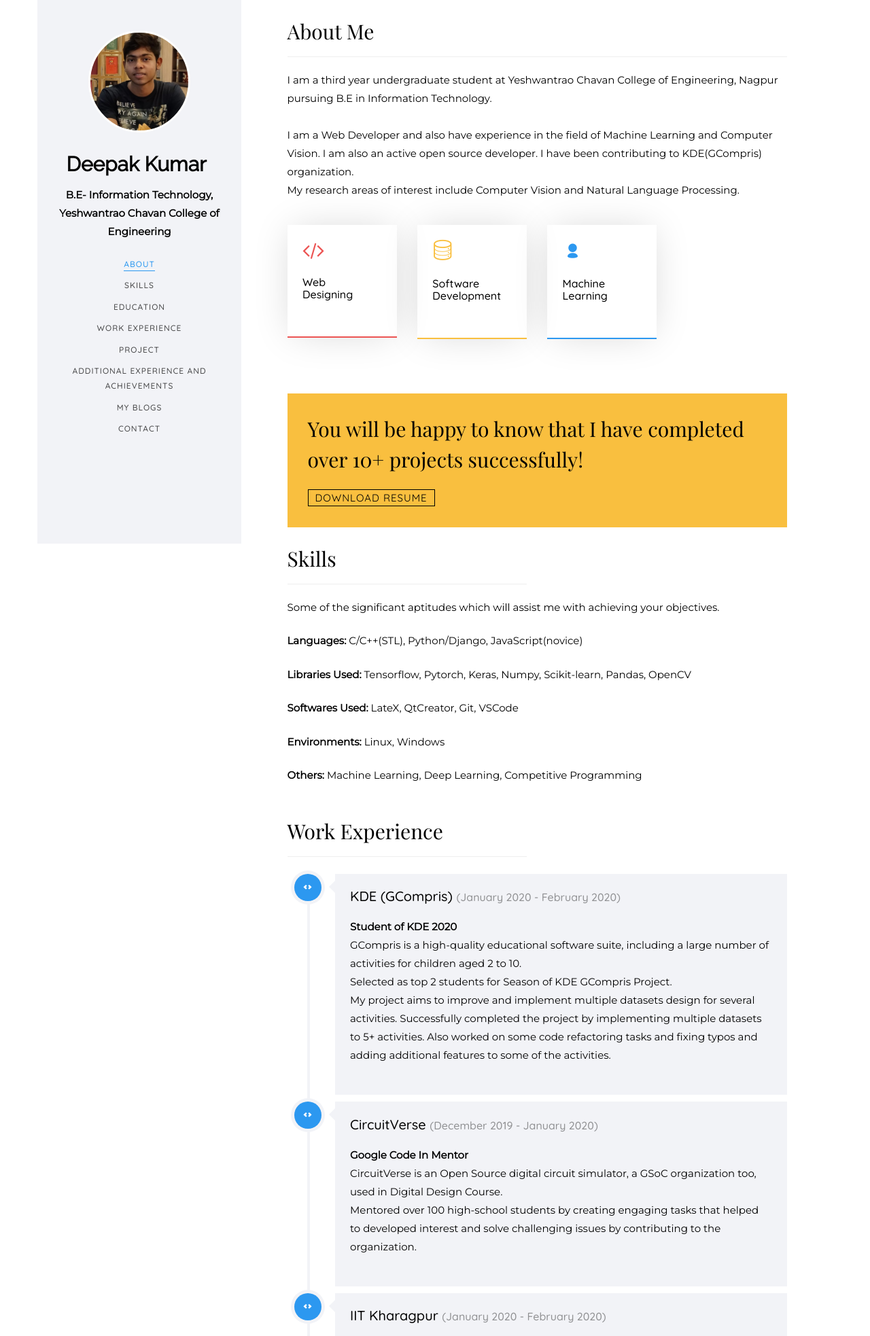
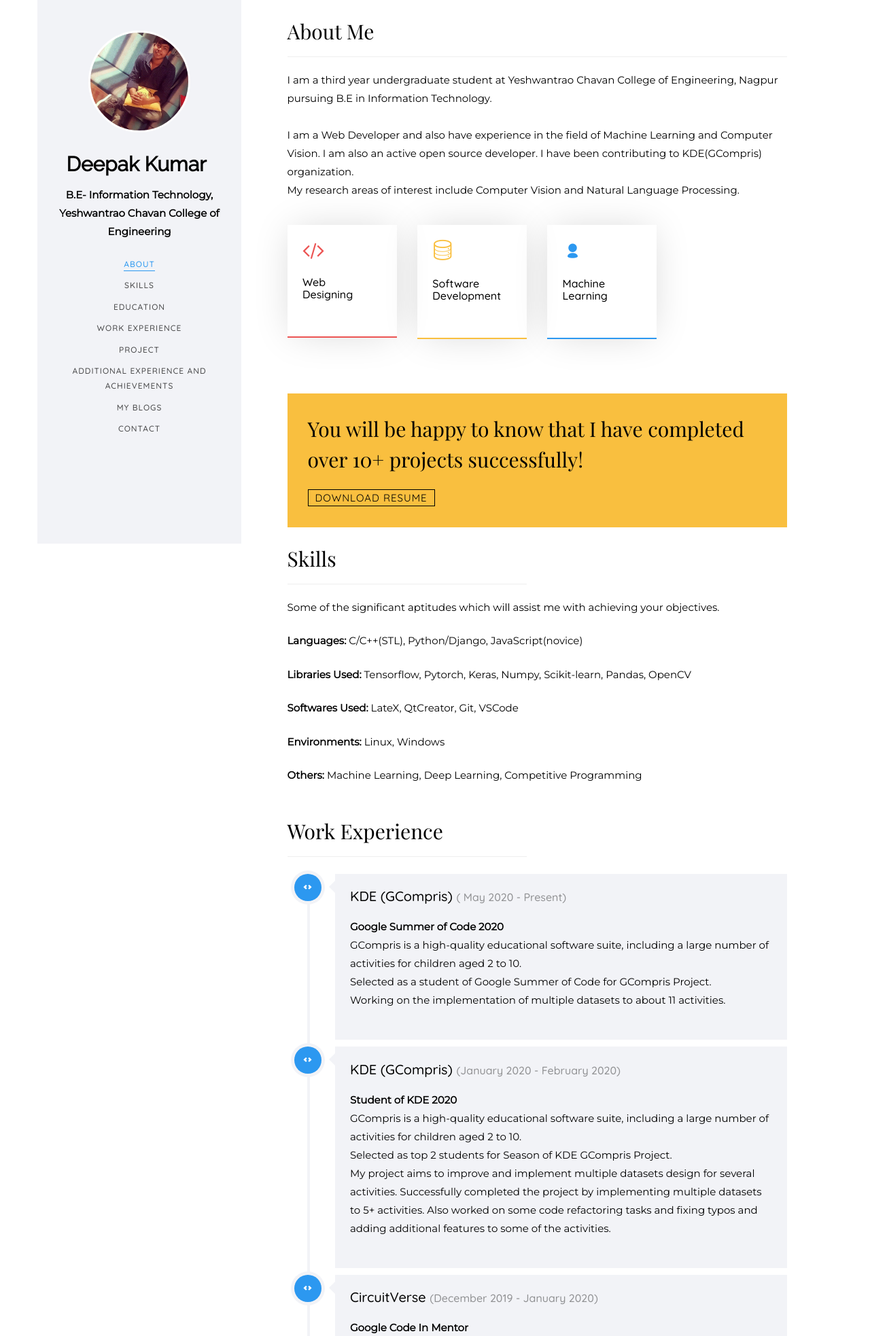
Before and after one commit to VishalPraneeth/myPort, a PHP site: page / in a window 1280 px wide. Shown: the top 1966 px of the page at 68% size. Run offline with PHP 8.4, Linux system fonts and the light colour scheme; some web fonts are replaced.

Commit message:
experience updated

```diff
--- a/css/style.css
+++ b/css/style.css
@@ -128,7 +128,7 @@ figure {
     -webkit-border-radius: 50%;
     -moz-border-radius: 50%;
     -ms-border-radius: 50%;
-    border-radius: 50%;
+    border-radius: 70%;
     border: 3px solid white;}
 #colorlib-aside h1{
     color: #000;
--- a/index.html
+++ b/index.html
@@ -45,7 +45,7 @@
             <!----Side bar--->
 		  <aside id="colorlib-aside" role="complementary" class="border js-fullheight">
 			<div class="text-center">
-				<div class="author-img" style="background-image: url(images/personal.jpeg);"></div>
+				<div class="author-img" style="background-image: url(images/personal.jpg);"></div>
 				<h1 id="colorlib-logo"><a href="">Deepak Kumar</a></h1>
 				<p><strong>B.E- Information Technology, Yeshwantrao Chavan College of Engineering</strong></p>
 			</div>
@@ -153,6 +153,25 @@
 			<div class="row">
 				<div class="col-md-12">
 				 <div class="timeline-centered">
+
+					<article class="timeline-entry animate-box" data-animate-effect="fadeInLeft">
+						<div class="timeline-entry-inner">
+
+						   <div class="timeline-icon color-1">
+							  <i class="icon-code"></i>
+						   </div>
+
+						   <div class="timeline-label">
+							  <h2><a href="https://gcompris.net/index-en.html" target="_blank">KDE (GCompris)</a> <span>( May 2020 - Present)</span></h2>
+							   <p><strong>Google Summer of Code 2020</strong><br>GCompris is a high-quality educational software suite, including a large number of activities for children aged 2 to 10.
+
+								<br>Selected as a student of Google Summer of Code for GCompris Project.<br>
+								Working on the implementation of multiple datasets to about 11 activities.
+							</p>
+							  <p></p>
+						   </div>
+						</div>
+					 </article>
 
 						<article class="timeline-entry animate-box" data-animate-effect="fadeInLeft">
 								<div class="timeline-entry-inner">
@@ -280,6 +299,24 @@
 				<div class="row">
 					<div class="col-md-12">
 					 <div class="timeline-centered">
+
+						<article class="timeline-entry animate-box" data-animate-effect="fadeInLeft">
+							<div class="timeline-entry-inner">
+
+							   <div class="timeline-icon color-1">
+								  <i class="icon-code"></i>
+							   </div>
+
+							   <div class="timeline-label">
+								  <h2><a href="#"> Reddit Flare Detector </a> <br><span>April 2020 - April 2020</span></h2>
+								   <p>Implemented a machine learning model with an accuracy of 0.73 on the Reddit Datasets. Scrapped the data using the PRAW library.<br>
+									Deployed the model as Web App on Heroku.<br>
+									<a href="https://redditflairdetector20.herokuapp.com/" target="blank">Reddit Flare Detector App</a>
+
+
+							   </div>
+							</div>
+						 </article>
 
 							<article class="timeline-entry animate-box" data-animate-effect="fadeInLeft">
 									<div class="timeline-entry-inner">
```
Also changed, not shown: images/personal.jpeg (deleted), images/personal.jpg (added).
